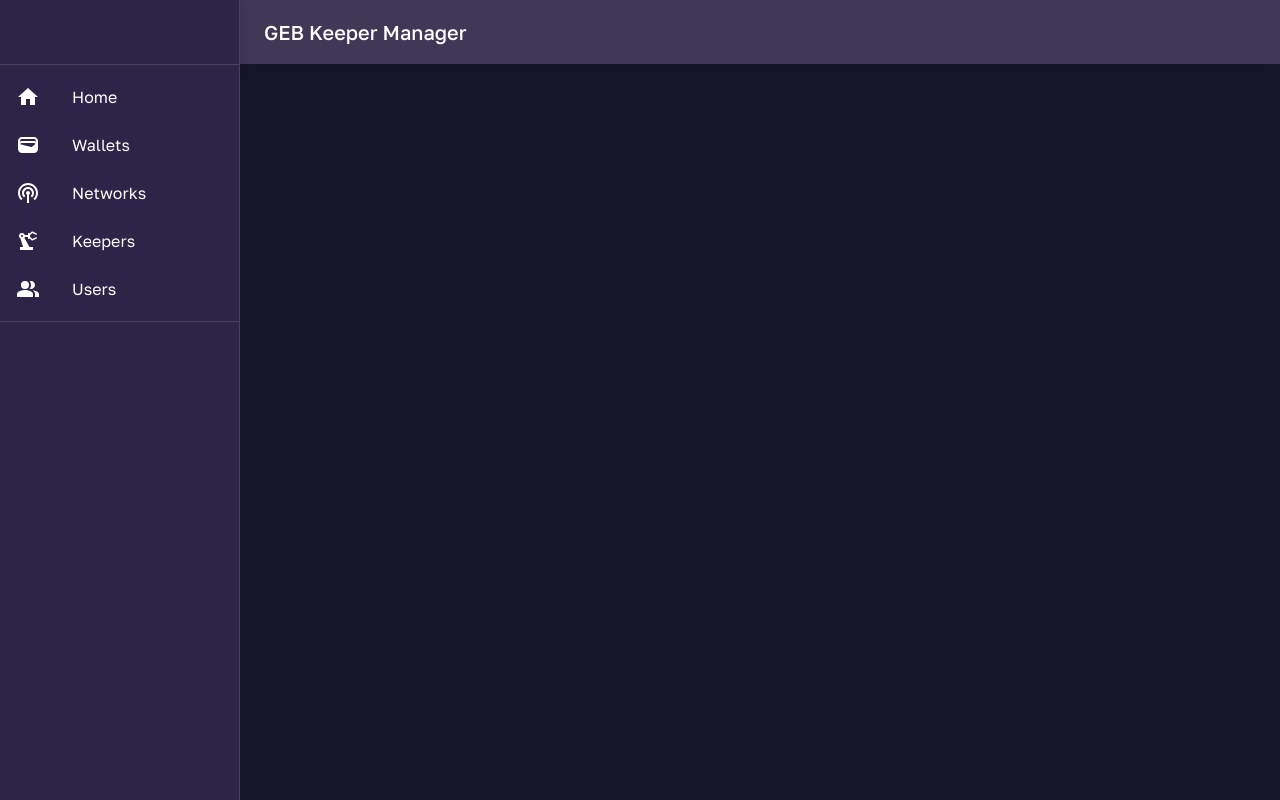
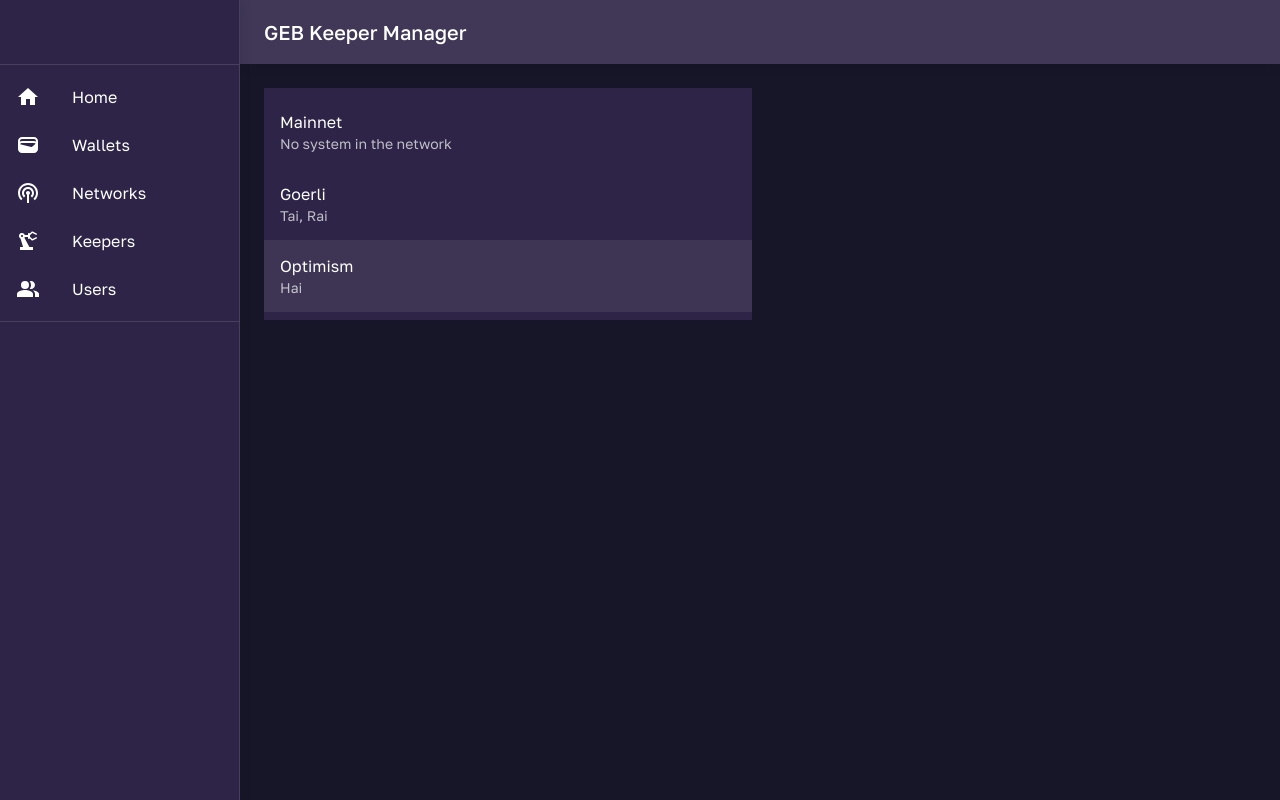
Before and after one commit to aj-maz/GEB-Keeper-Manager-client, a Next.js app: page /networks in a window 1280 px wide. Built offline with nearby package versions, Linux system fonts and the light colour scheme.

Commit message:
networks lists added

```diff
--- a/components/organisms/index.js
+++ b/components/organisms/index.js
@@ -3,4 +3,6 @@
 import WalletsTable from "./wallets/WalletsTable";
 import NewWalletButton from "./wallets/NewWalletButton";
 
-export { DashboardLayout, WalletsTable, NewWalletButton };
+import NetworksList from "./networks/NetworksList";
+
+export { DashboardLayout, WalletsTable, NewWalletButton, NetworksList };
--- /dev/null
+++ b/components/organisms/networks/NetworksList.js
@@ -0,0 +1,50 @@
+/* eslint-disable react/react-in-jsx-scope -- Unaware of jsxImportSource */
+/** @jsxImportSource @emotion/react */
+import { css } from "@emotion/react";
+import * as React from "react";
+import Box from "@mui/material/Box";
+import List from "@mui/material/List";
+import ListItem from "@mui/material/ListItem";
+import ListItemButton from "@mui/material/ListItemButton";
+import ListItemIcon from "@mui/material/ListItemIcon";
+import ListItemText from "@mui/material/ListItemText";
+import Divider from "@mui/material/Divider";
+import InboxIcon from "@mui/icons-material/Inbox";
+import DraftsIcon from "@mui/icons-material/Drafts";
+
+const NetworksList = ({ selected, networks, loading, onSelect = () => {} }) => {
+  const systemsOfNetwork = (network) =>
+    network.systems.length > 0
+      ? network.systems.map((system) => system.name).join(", ")
+      : "No system in the network";
+
+  return (
+    <Box sx={{ width: "100%", bgcolor: "background.paper" }}>
+      <List>
+        {networks.length > 0 ? (
+          networks.map((network) => (
+            <ListItem
+              key={network.id}
+              disablePadding
+              sx={{ bgcolor: selected === network.id ? "action.hover" : "" }}
+              onClick={() => onSelect(network.id)}
+            >
+              <ListItemButton>
+                <ListItemText
+                  primary={network.name}
+                  secondary={systemsOfNetwork(network)}
+                />
+              </ListItemButton>
+            </ListItem>
+          ))
+        ) : (
+          <ListItem>
+            <ListItemText primary="No network exists!" />
+          </ListItem>
+        )}
+      </List>
+    </Box>
+  );
+};
+
+export default NetworksList;
--- a/components/templates/Networks.js
+++ b/components/templates/Networks.js
@@ -1,10 +1,80 @@
 /* eslint-disable react/react-in-jsx-scope -- Unaware of jsxImportSource */
 /** @jsxImportSource @emotion/react */
 import { css } from "@emotion/react";
-import { DashboardLayout } from "../organisms";
+import { Grid } from "@mui/material";
+import { DashboardLayout, NetworksList } from "../organisms";
 
 const Networks = () => {
-  return <DashboardLayout></DashboardLayout>;
+  const networks = [
+    {
+      id: 0,
+      rpc_uri: "https://goerli.infura.io/v3/7a3ae98793214e75b0686d31b7fa2c56",
+      name: "Mainnet",
+      systems: [],
+    },
+    {
+      id: 1,
+      rpc_uri: "https://goerli.infura.io/v3/7a3ae98793214e75b0686d31b7fa2c56",
+      name: "Goerli",
+      systems: [
+        {
+          name: "Tai",
+          graph_endpoint:
+            "https://subgraph-goerli.tai.money/subgraphs/name/tai",
+          contracts: {
+            ETH_FROM: "0xe75b8a5ba47ca7458cbc4db1dd52df5e2ebc42cf",
+            STARTING_BLOCK_NUMBER: 8125447,
+            GEB_MULTISIG: "0x336281cb29d22914242edfc4467e1f458fb378c7",
+            SURPLUS_AUCTION_RECEIVER:
+              "0x0000000000000000000000000000000000000001",
+          },
+        },
+        {
+          name: "Rai",
+          graph_endpoint:
+            "https://subgraph-goerli.tai.money/subgraphs/name/tai",
+          contracts: {
+            ETH_FROM: "0xe75b8a5ba47ca7458cbc4db1dd52df5e2ebc42cf",
+            STARTING_BLOCK_NUMBER: 8125447,
+            GEB_MULTISIG: "0x336281cb29d22914242edfc4467e1f458fb378c7",
+            SURPLUS_AUCTION_RECEIVER:
+              "0x0000000000000000000000000000000000000001",
+          },
+        },
+      ],
+    },
+    {
+      id: 2,
+      rpc_uri: "https://goerli.infura.io/v3/7a3ae98793214e75b0686d31b7fa2c56",
+      name: "Optimism",
+      systems: [
+        {
+          name: "Hai",
+          graph_endpoint:
+            "https://subgraph-goerli.tai.money/subgraphs/name/tai",
+          contracts: {
+            ETH_FROM: "0xe75b8a5ba47ca7458cbc4db1dd52df5e2ebc42cf",
+            STARTING_BLOCK_NUMBER: 8125447,
+            GEB_MULTISIG: "0x336281cb29d22914242edfc4467e1f458fb378c7",
+            SURPLUS_AUCTION_RECEIVER:
+              "0x0000000000000000000000000000000000000001",
+          },
+        },
+      ],
+    },
+  ];
+
+  const loading = false;
+
+  return (
+    <DashboardLayout>
+      <Grid container spacing={2}>
+        <Grid item md={6}>
+          <NetworksList networks={networks} loading={loading} selected={2} />
+        </Grid>
+      </Grid>
+    </DashboardLayout>
+  );
 };
 
 export default Networks;
```
